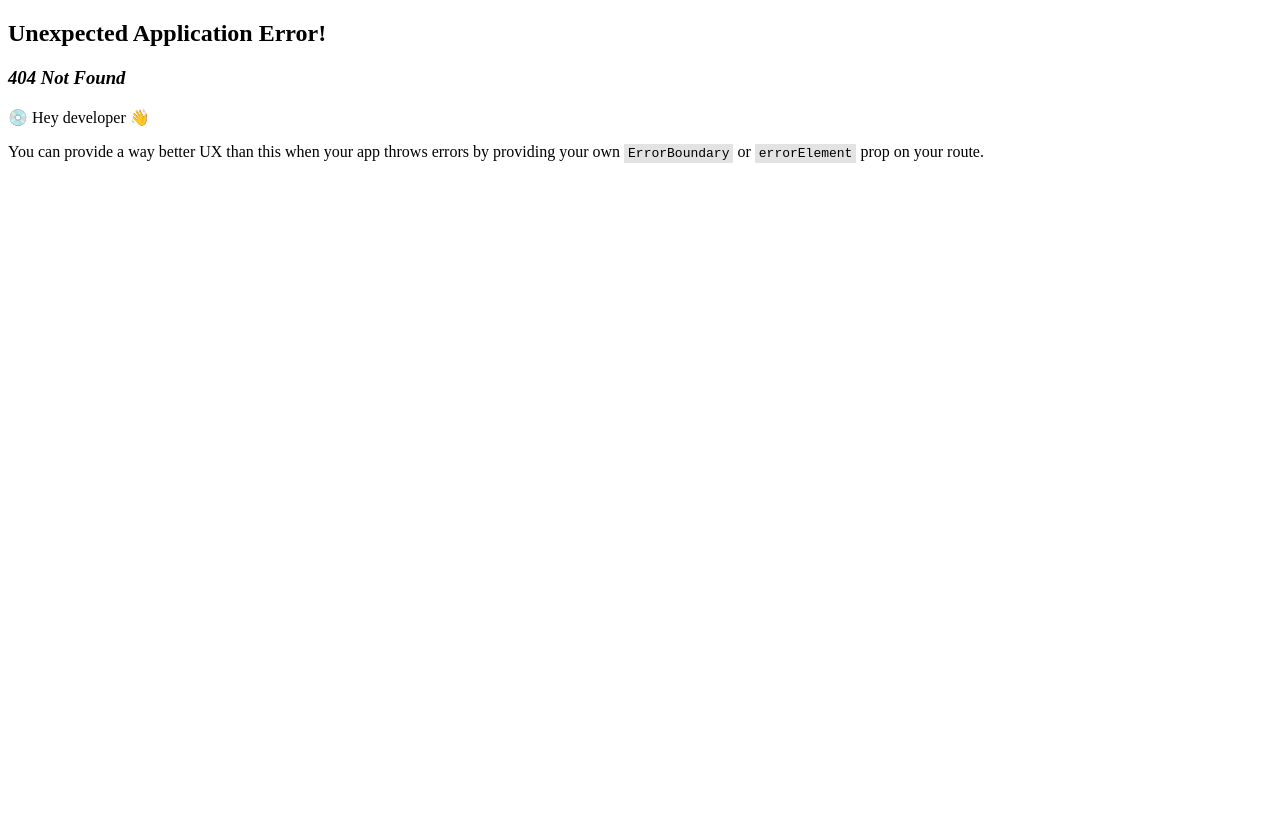
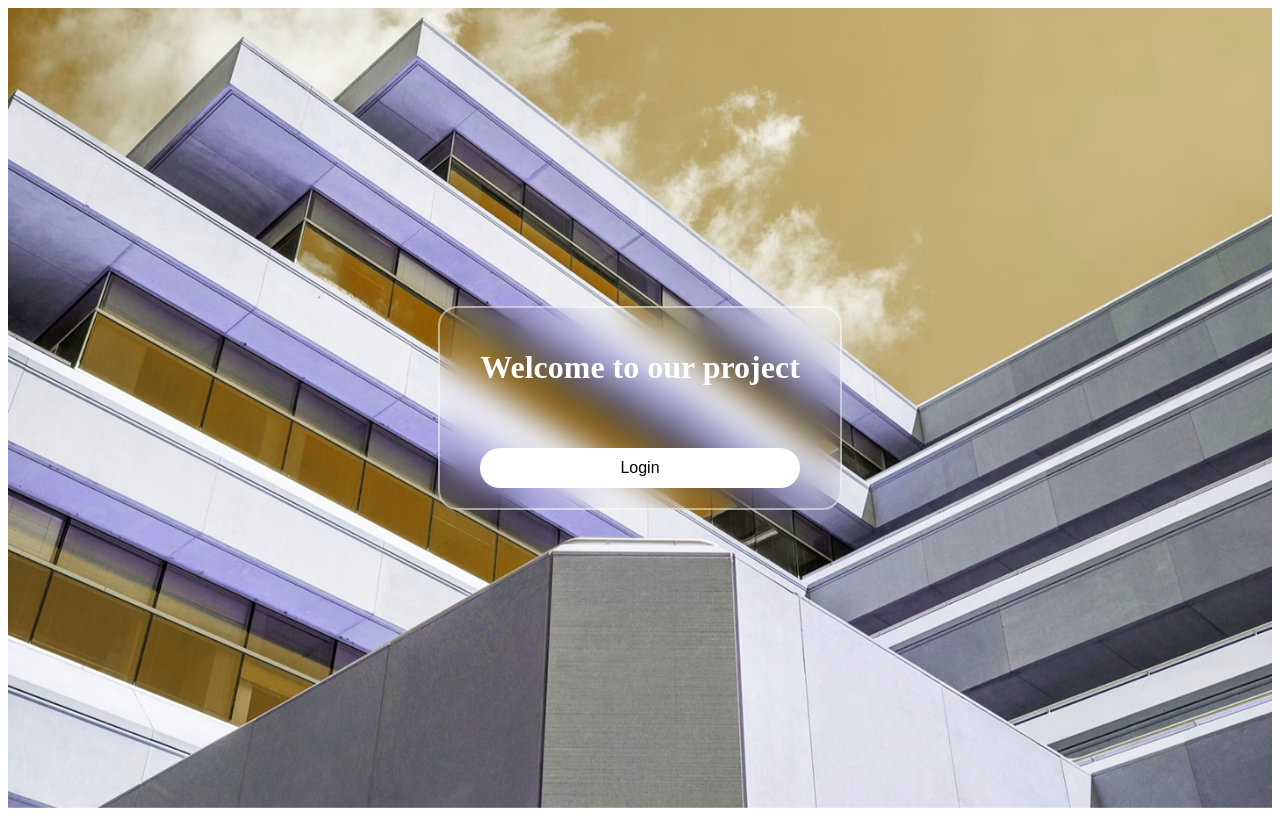
Before and after one commit to gathosan012/PE-2025, a React (Vite) app in the folder frontend/: page / in a window 1280 px wide. Before the commit this address had no page. Built offline with nearby package versions, Linux system fonts and the light colour scheme.

Commit message:
create welcomepage

```diff
--- a/frontend/src/main.jsx
+++ b/frontend/src/main.jsx
@@ -14,8 +14,14 @@ import ServiceForm from "./pages/ServiceForm";
 import AddCustomerForm from "./components/AddCustomerForm";
 import Electric from "./pages/Electric.jsx";
 import Water from "./pages/Water.jsx";
+import Welcome from "./pages/Welcome.jsx";
+
 
 const router = createBrowserRouter([
+  {
+    path: "/",
+    element: <Welcome />
+  },
   {
     path: "/login",
     element: <SignIn />,
--- /dev/null
+++ b/frontend/src/pages/Welcome.jsx
@@ -0,0 +1,19 @@
+import React from "react";
+import "../styling/welcome.scss";
+import { useNavigate } from "react-router";
+
+const Welcome = () => {
+    const navigate = useNavigate()
+
+    return (
+        <div className="wrapper">
+            <div className="login-box">
+                <h1>Welcome to our project</h1>
+                <button onClick={() => navigate('/login')}>Login</button>
+            </div>
+        </div>
+    )
+
+}
+
+export default Welcome
--- /dev/null
+++ b/frontend/src/styling/welcome.scss
@@ -0,0 +1,50 @@
+
+
+.wrapper {
+    display: flex;
+    justify-content: center;
+    align-items: center;
+    min-height: 100vh;
+    background-image: url("/img/background.png");
+    background-size: cover;
+    background-position: center;
+    animation: animateBg 5s linear infinite;
+@keyframes animateBg {
+    100% {
+        filter: hue-rotate(360deg);
+    }
+}
+
+    .login-box{
+        position: relative;
+        width: 400px;
+        height: 200px;
+        background: transparent;
+        border: 2px solid rgba(255, 255, 255, .5);
+        border-radius: 20px;
+        display: grid;
+        justify-content: center;
+        align-items: center;
+        backdrop-filter: blur(15px);
+
+       h1 {
+        font-size: 2em;
+        color: #fff;
+        text-align: center;
+        }
+
+        button {
+            width: 100%;
+            height: 40px;
+            background: #fff;
+            border: none;
+            outline: none;
+            border-radius: 40px;
+            cursor: pointer;
+            font-size: 1em;
+            color: #000;
+            font-weight: 500;
+        }
+    }
+
+}
```
